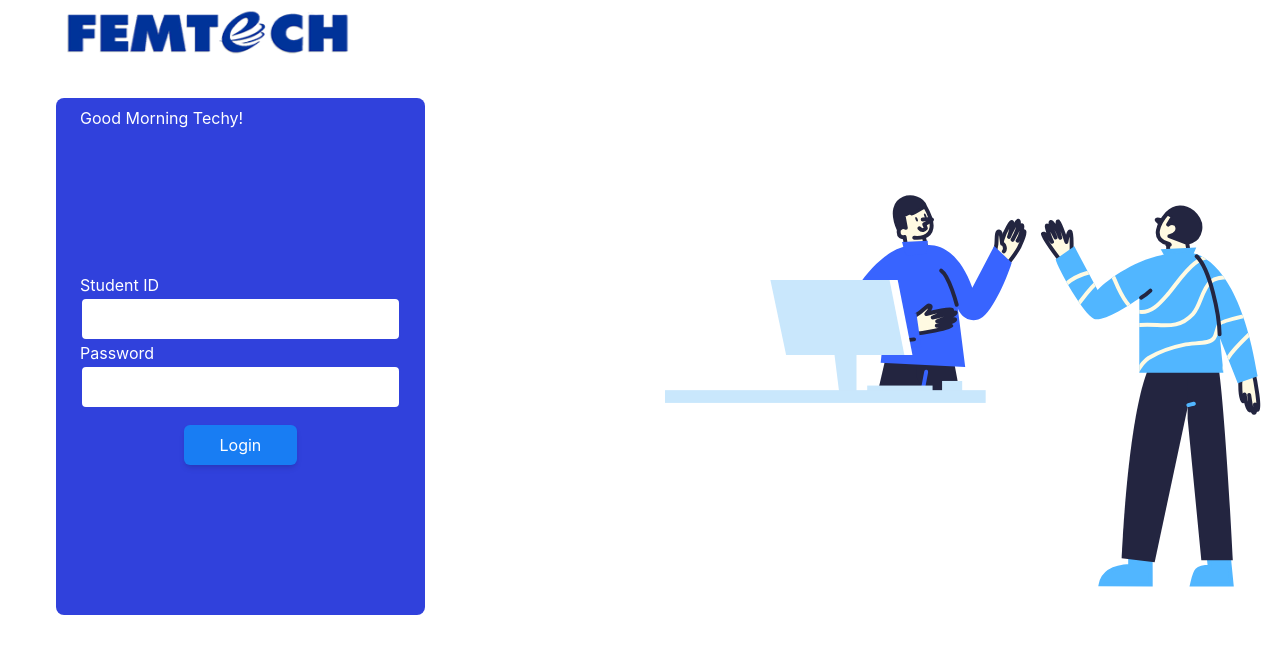
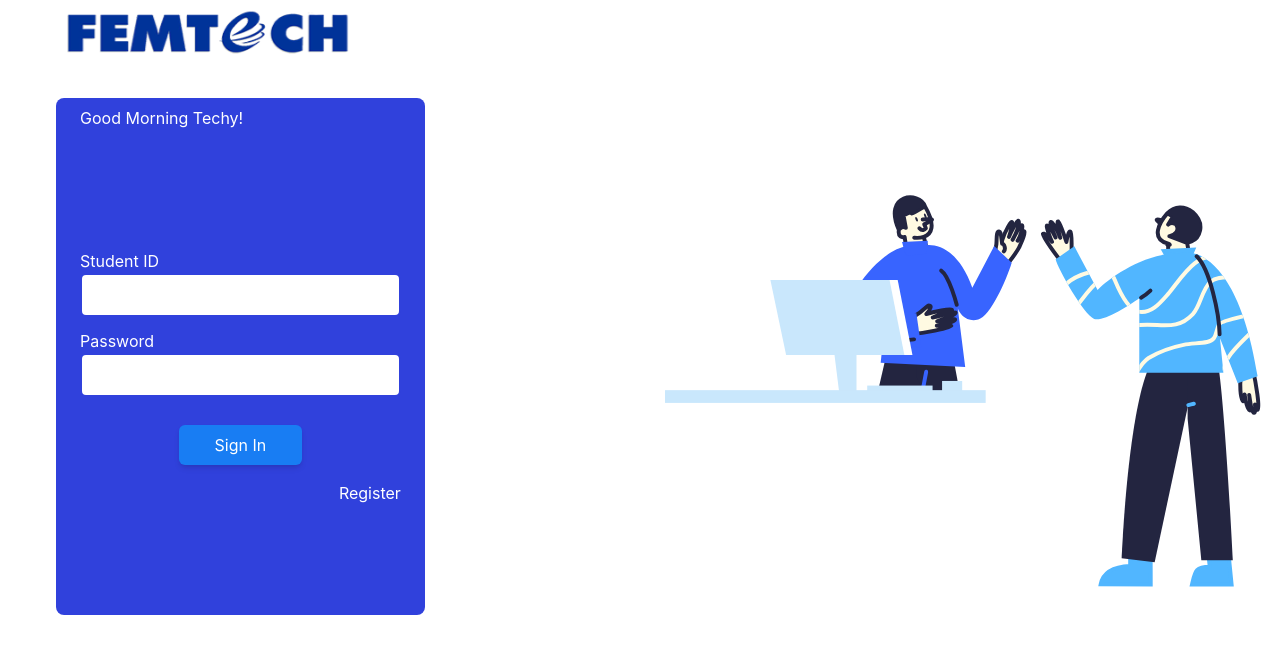
Before and after one commit to Moyowaaaa/Femtech-portal, a Next.js app: page / in a window 1280 px wide. Shown: the top 654 px of the page. Built offline with nearby package versions, Linux system fonts and the light colour scheme.

Commit message:
Added state for login page

```diff
--- a/components/LoginForm.jsx
+++ b/components/LoginForm.jsx
@@ -1,36 +1,66 @@
-import Link from 'next/link'
-import React from 'react'
+import Link from "next/link";
+import React from "react";
 
-const LoginForm = () => {
+import { REGISTER_PAGE } from '../config';
+
+const LoginForm = ({ loading, onSubmit, form, onChange, errors }) => {
   return (
-    <div className='flex flex-col gap-4 w-8/12 py-2 h-4/6 bg-[#3041DC] rounded-lg text-white px-6'>
-
+    <form
+      onSubmit={(e) => {
+        e.preventDefault()
+        onSubmit(form);
+      }}
+      className="flex flex-col gap-4 w-8/12 py-2 h-4/6 bg-[#3041DC] rounded-lg text-white px-6"
+    >
       <h1>Good Morning Techy!</h1>
-      <div className='h-full w-full flex flex-col justify-center'>
+      <div className="h-full w-full flex flex-col justify-center">
+        <div className="mb-3">
           <label>Student ID</label>
           <input
-        type='text'
-        className="w-full p-2 outline-none border-2 border-[#3041DC] rounded-md"
+            disabled={loading}
+            type="text"
+            className="text-gray-700 w-full p-2 outline-none border-2 border-[#3041DC] rounded-md"
+            onChange={onChange}
+            name="studentId"
+            value={form?.studentId || ""}
           />
 
+          {errors?.studentId && (
+            <p className="mt-1 text-sm text-red-300">{errors.studentId}</p>
+          )}
+        </div>
+
+        <div className="mb-3">
           <label>Password</label>
           <input
-        type='password'
-        className="w-full p-2 outline-none border-2 border-[#3041DC] rounded-md"
+            disabled={loading}
+            type="password"
+            className="text-gray-700 w-full p-2 outline-none border-2 border-[#3041DC] rounded-md"
+            onChange={onChange}
+            name="password"
+            value={form?.password || ""}
           />
-
-        <div className='w-full  my-4 flex justify-center'>
-        <Link href='/studentDashboard'>
-        <button className='bg-[#187DF3] text-white py-2 px-9 flex items-center w-max rounded-md shadow-md'>Login</button>
-        </Link>
+          {errors?.password && (
+            <p className="mt-1 text-sm text-red-300">{errors.password}</p>
+          )}
         </div>
 
-
+        <div className="w-full  my-4 flex justify-center">
+          <button
+            className={`${loading ? 'cursor-not-allowed' : 'cursor-pointer'} bg-[#187DF3] text-white py-2 px-9 flex items-center w-max rounded-md shadow-md`}
+            disabled={loading}
+            type="submit"
+          >
+            {loading ? 'Signing In...' : 'Sign In'}
+          </button>
         </div>
 
+        <div className="flex justify-end">
+          <Link href={REGISTER_PAGE}>Register</Link>
+        </div>
+      </div>
+    </form>
+  );
+};
 
-    </div>
-  )
-}
-
-export default LoginForm
+export default LoginForm;
--- a/layout/protections/notAuthenticated.jsx
+++ b/layout/protections/notAuthenticated.jsx
@@ -39,7 +39,7 @@ const NotAuthenticated = ({ children }) => {
 			else {
 				const route = unsafeCheckRoute(_nextRoute, filteredRoutes);
 				if (route !== null) setNextRoute(route);
-				else setNextRoute(routes.HOME_PAGE_URL);
+				else setNextRoute(routes.DASHBOARD_PAGE);
 			}
 		};
 		checkRoute();
--- a/pages/index.js
+++ b/pages/index.js
@@ -1,12 +1,42 @@
 import Head from 'next/head'
 import Image from 'next/image'
+import React from 'react';
+
 import LoginForm from '../components/LoginForm'
+import { useAuthContext } from '../store/contexts'
 import styles from '../styles/Home.module.css'
 import Logo from '../images/logo.svg'
 import leftMan from '../images/left_man.svg'
 import rightMan from '../images/right_man.svg'
 
 function Home() {
+  const [form, setForm] = React.useState();
+  const [errors, setErrors] = React.useState();
+  const [loading, setLoading] = React.useState(false);
+
+  const { login } = useAuthContext()
+
+  const handleChange = React.useCallback(
+    ({ target: { name, value }}) => {
+        setForm(prevState => ({
+          ...prevState,
+          [name]: value
+        }))
+        setErrors(prevState => ({
+          ...prevState,
+          [name]: undefined
+        }))
+  }, [])
+
+  const handleSubmit = React.useCallback((form) => {
+    // api call goes here and then login with data from the api
+    setLoading(true)
+    setTimeout(() => {
+      login()
+      setLoading(false)
+    }, 3000)
+  }, [login])
+
   return (
     <div  className='min-h-screen h-screen w-full '>
       <div className='w-4/12 flex justify-center   object-contain'>
@@ -21,7 +51,7 @@ function Home() {
 
           <h3 className='text-2xl text-[#2E05D4] font-bold py-6'>Good Morning Techy!</h3> */}
 
-          <LoginForm />
+          <LoginForm form={form} onChange={handleChange} loading={loading} errors={errors} onSubmit={handleSubmit} />
         </div>
         <div className=' flex items-start pt-24  w-6/12 h-full '>
 
--- a/tailwind.config.js
+++ b/tailwind.config.js
@@ -4,7 +4,15 @@ module.exports = {
     "./pages/**/*.{js,ts,jsx,tsx}",
     "./components/**/*.{js,ts,jsx,tsx}",
   ],
+  mode: 'jit',
   theme: {
+    extend: {},
+  },
+  variants: {
+    animation: ['responsive', 'motion-safe', 'motion-reduce'],
+    backgroundColor: ['responsive', 'odd', 'hover', 'focus', 'even'],
+    borderWidth: ['responsive', 'hover', 'focus'],
+    fontSize: ['responsive', 'hover', 'focus'],
     extend: {},
   },
   plugins: [],
--- a/utils/SplashScreen.jsx
+++ b/utils/SplashScreen.jsx
@@ -1,15 +1,8 @@
 const SplashScreen = () => (
 	<div
-		style={{
-			alignItems: 'center',
-			backgroundImage: 'url(/images/bg.png)',
-			display: 'flex',
-			height: '100vh',
-			justifyContent: 'center',
-			width: '100vw',
-		}}
+		className="flex justify-center h-screen items-center w-screen"
 	>
-		<h1>Loading. Checking Authentication Status...</h1>
+		<h1>Checking Authentication Status...</h1>
 	</div>
 );
 
```
Lines whose indentation alone changed are shown as unchanged.
